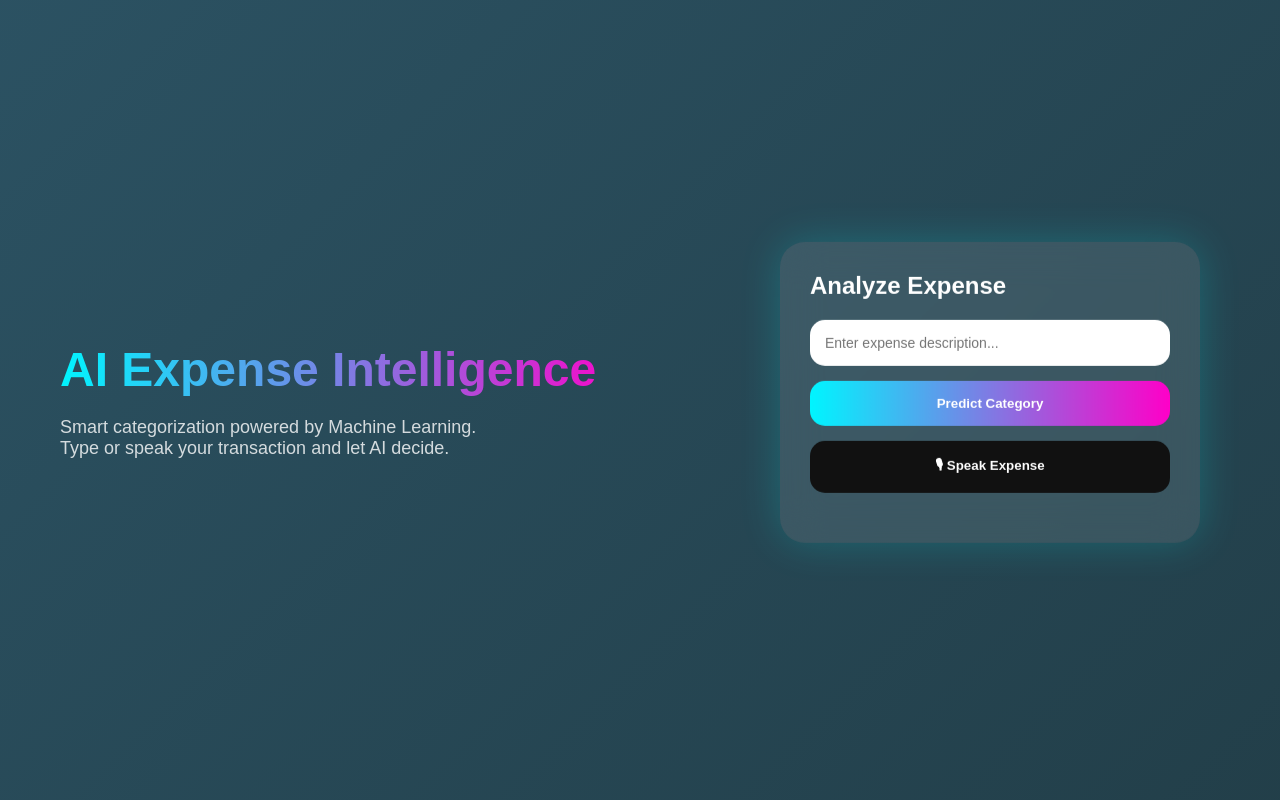
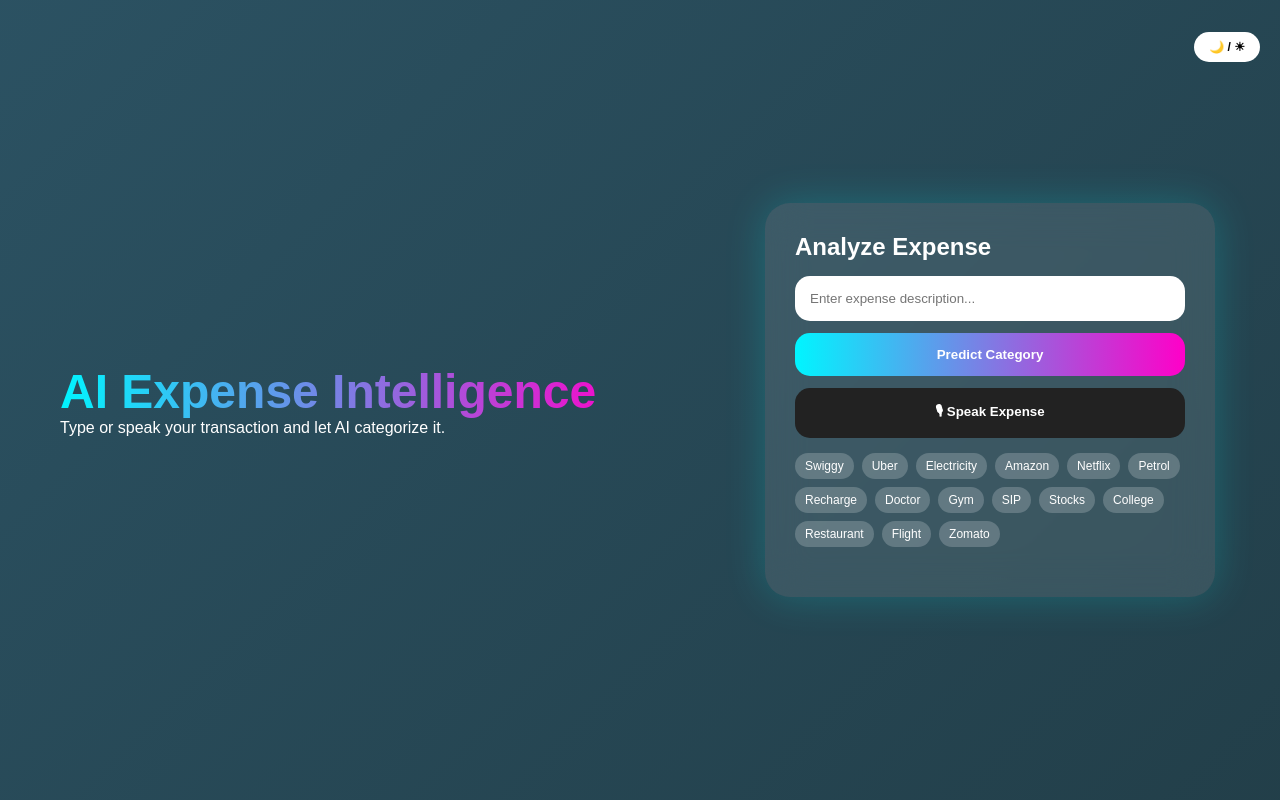
Before and after one commit to Tapabrato/Expense_ai, a Flask app: page / in a window 1280 px wide. Run offline with Flask 3, Linux system fonts and the light colour scheme; parts of the project's set-up code (start-up, migrations or seed data) failed here and were passed over.

Commit message:
Enhance UI with theme toggle feature and improve card styling for better user experience

```diff
--- a/backend/templates/index.html
+++ b/backend/templates/index.html
@@ -10,6 +10,7 @@
             padding: 0;
             box-sizing: border-box;
             font-family: 'Poppins', sans-serif;
+            transition: background 0.4s, color 0.4s;
         }
 
         body {
@@ -19,6 +20,12 @@
             background-size: 400% 400%;
             animation: gradientBG 10s ease infinite;
             color: white;
+        }
+
+        body.light {
+            background: linear-gradient(135deg, #f6f9fc, #e9eff5);
+            color: #111;
+            animation: none;
         }
 
         @keyframes gradientBG {
@@ -42,12 +49,6 @@
             -webkit-text-fill-color: transparent;
         }
 
-        .left-panel p {
-            margin-top: 20px;
-            font-size: 18px;
-            opacity: 0.8;
-        }
-
         .right-panel {
             flex: 1;
             display: flex;
@@ -57,19 +58,17 @@
 
         .card {
             width: 90%;
-            max-width: 420px;
+            max-width: 450px;
             background: rgba(255,255,255,0.1);
             backdrop-filter: blur(20px);
             padding: 30px;
             border-radius: 25px;
             box-shadow: 0 0 40px rgba(0,255,255,0.2);
-            animation: floatCard 4s ease-in-out infinite;
         }
 
-        @keyframes floatCard {
-            0% { transform: translateY(0px); }
-            50% { transform: translateY(-10px); }
-            100% { transform: translateY(0px); }
+        body.light .card {
+            background: white;
+            box-shadow: 0 10px 40px rgba(0,0,0,0.1);
         }
 
         input {
@@ -78,40 +77,60 @@
             border-radius: 15px;
             border: none;
             outline: none;
-            margin-top: 20px;
-            font-size: 14px;
+            margin-top: 15px;
         }
 
         button {
             width: 100%;
-            padding: 15px;
+            padding: 14px;
             border-radius: 15px;
             border: none;
-            margin-top: 15px;
+            margin-top: 12px;
             background: linear-gradient(90deg, #00f5ff, #ff00c8);
             color: white;
             font-weight: bold;
             cursor: pointer;
-            transition: 0.3s;
-        }
-
-        button:hover {
-            transform: scale(1.05);
         }
 
         #voiceBtn {
-            background: #111;
+            background: #222;
         }
 
-        #voiceBtn.listening {
-            background: red;
-            animation: pulse 1s infinite;
+        body.light #voiceBtn {
+            background: #ddd;
+            color: #111;
         }
 
-        @keyframes pulse {
-            0% { box-shadow: 0 0 5px red; }
-            50% { box-shadow: 0 0 20px red; }
-            100% { box-shadow: 0 0 5px red; }
+        .toggle-theme {
+            position: absolute;
+            top: 20px;
+            right: 20px;
+            width: auto;
+            padding: 8px 15px;
+            border-radius: 20px;
+            background: white;
+            color: black;
+            font-size: 12px;
+            cursor: pointer;
+        }
+
+        .examples {
+            margin-top: 15px;
+            display: flex;
+            flex-wrap: wrap;
+            gap: 8px;
+        }
+
+        .example-chip {
+            padding: 6px 10px;
+            border-radius: 20px;
+            background: rgba(255,255,255,0.2);
+            font-size: 12px;
+            cursor: pointer;
+        }
+
+        body.light .example-chip {
+            background: #eee;
         }
 
         .result {
@@ -119,20 +138,9 @@
             text-align: center;
         }
 
-        .prediction {
-            font-size: 22px;
-            font-weight: bold;
-        }
-
-        .confidence {
+        .progress {
             margin-top: 8px;
-            font-size: 14px;
-            opacity: 0.8;
-        }
-
-        .progress {
-            margin-top: 10px;
-            height: 10px;
+            height: 8px;
             border-radius: 10px;
             background: rgba(255,255,255,0.2);
             overflow: hidden;
@@ -146,23 +154,18 @@
         }
 
         @media(max-width: 900px) {
-            body {
-                flex-direction: column;
-            }
-            .left-panel {
-                padding: 30px;
-                text-align: center;
-            }
+            body { flex-direction: column; }
         }
 
     </style>
 </head>
 <body>
 
+<button class="toggle-theme" onclick="toggleTheme()">🌙 / ☀</button>
+
 <div class="left-panel">
     <h1>AI Expense Intelligence</h1>
-        <p>Smart categorization powered by Machine Learning.<br>
-           Type or speak your transaction and let AI decide.</p>
+    <p>Type or speak your transaction and let AI categorize it.</p>
 </div>
 
 <div class="right-panel">
@@ -173,8 +176,25 @@
         <input type="text" id="description" placeholder="Enter expense description...">
 
         <button onclick="predictExpense()">Predict Category</button>
+        <button id="voiceBtn" onclick="startVoice()">🎙 Speak Expense</button>
 
-            <button id="voiceBtn" onclick="startVoice()">🎙 Speak Expense</button>
+        <div class="examples">
+            <div class="example-chip" onclick="fillExample('Swiggy food order')">Swiggy</div>
+            <div class="example-chip" onclick="fillExample('Uber ride to office')">Uber</div>
+            <div class="example-chip" onclick="fillExample('Electricity bill payment')">Electricity</div>
+            <div class="example-chip" onclick="fillExample('Amazon shopping purchase')">Amazon</div>
+            <div class="example-chip" onclick="fillExample('Netflix monthly subscription')">Netflix</div>
+            <div class="example-chip" onclick="fillExample('Petrol pump payment')">Petrol</div>
+            <div class="example-chip" onclick="fillExample('Mobile recharge Airtel')">Recharge</div>
+            <div class="example-chip" onclick="fillExample('Doctor consultation fee')">Doctor</div>
+            <div class="example-chip" onclick="fillExample('Gym membership payment')">Gym</div>
+            <div class="example-chip" onclick="fillExample('Mutual fund SIP investment')">SIP</div>
+            <div class="example-chip" onclick="fillExample('Stock market investment')">Stocks</div>
+            <div class="example-chip" onclick="fillExample('College semester fees')">College</div>
+            <div class="example-chip" onclick="fillExample('Restaurant dinner with friends')">Restaurant</div>
+            <div class="example-chip" onclick="fillExample('Flight ticket booking')">Flight</div>
+            <div class="example-chip" onclick="fillExample('Zomato order')">Zomato</div>
+        </div>
 
         <div class="result" id="result"></div>
 
@@ -182,10 +202,17 @@
 </div>
 
 <script>
+function toggleTheme() {
+    document.body.classList.toggle("light");
+}
+
+function fillExample(text) {
+    document.getElementById("description").value = text;
+    predictExpense();
+}
+
 function predictExpense() {
-
     const description = document.getElementById("description").value;
-
     if (!description) return;
 
     fetch("/predict", {
@@ -195,12 +222,9 @@ function predictExpense() {
     })
     .then(response => response.json())
     .then(data => {
-
-        const resultDiv = document.getElementById("result");
-
-        resultDiv.innerHTML = `
-            <div class="prediction">${data.category}</div>
-            <div class="confidence">Confidence: ${data.probability}%</div>
+        document.getElementById("result").innerHTML = `
+            <div><strong>${data.category}</strong></div>
+            <div>Confidence: ${data.probability}%</div>
             <div class="progress">
                 <div class="progress-bar" style="width:${data.probability}%"></div>
             </div>
@@ -208,38 +232,19 @@ function predictExpense() {
     });
 }
 
-
 function startVoice() {
-
     if (!('webkitSpeechRecognition' in window)) {
-        alert("Voice recognition not supported. Use Google Chrome.");
+        alert("Use Chrome for voice recognition.");
         return;
     }
 
     const recognition = new webkitSpeechRecognition();
-    recognition.lang = "en-US";
-    recognition.interimResults = false;
-
-    const voiceBtn = document.getElementById("voiceBtn");
-
     recognition.start();
-    voiceBtn.classList.add("listening");
-    voiceBtn.innerText = "🎧 Listening...";
 
     recognition.onresult = function(event) {
         const transcript = event.results[0][0].transcript;
         document.getElementById("description").value = transcript;
-
-        voiceBtn.classList.remove("listening");
-        voiceBtn.innerText = "🎙 Speak Expense";
-
         predictExpense();
-    };
-
-    recognition.onerror = function() {
-        voiceBtn.classList.remove("listening");
-        voiceBtn.innerText = "🎙 Speak Expense";
-        alert("Voice recognition error.");
     };
 }
 </script>
```
Lines whose indentation alone changed are shown as unchanged.
